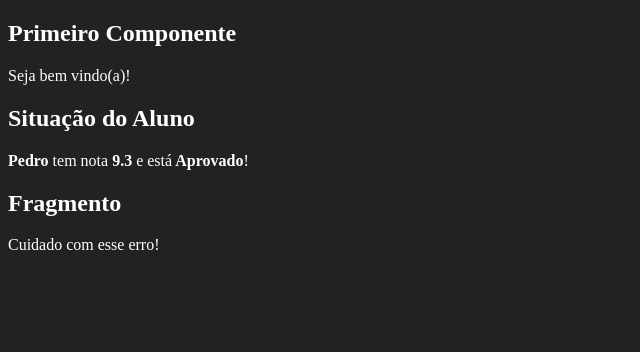
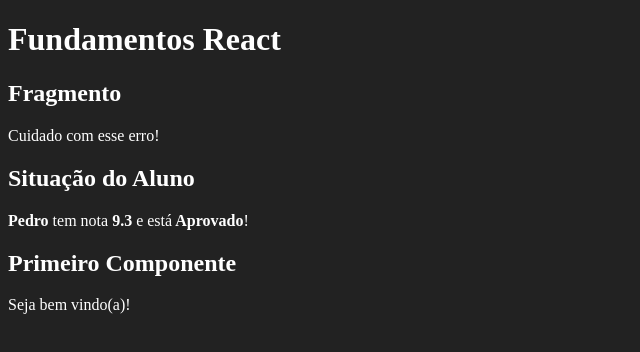
Before and after one commit to dhionson2/reactBiblioteca, a React (Create React App) app in the folder fundamentos-react/: page / in a window 1280 px wide. Shown: the top 352 px of the page, without its empty margins (0-640 px from the left). Built offline with nearby package versions, Linux system fonts and the light colour scheme.

Commit message:
app component

```diff
--- /dev/null
+++ b/fundamentos-react/src/App.jsx
@@ -0,0 +1,15 @@
+import React from "react";
+
+import Primeiro  from './components/basicos/Primeiro';
+import ComParametro from './components/basicos/ComParametro';
+import Fragmento from './components/basicos/Fragmento';
+
+export default  _ =>
+        <div id="app">
+            <h1>Fundamentos React</h1>
+            <Fragmento/>
+            <ComParametro
+                titulo="Situação do Aluno"
+                aluno="Pedro" nota={ 9.3}/>
+            <Primeiro></Primeiro>
+        </div>
--- a/fundamentos-react/src/index.js
+++ b/fundamentos-react/src/index.js
@@ -1,10 +1,9 @@
 import'./index.css'
 import  ReactDOM  from "react-dom";
 import React from 'react'
+import App from './App';
 
-import Primeiro  from './components/basicos/Primeiro';
-import ComParametro from './components/basicos/ComParametro';
-import Fragmento from './components/basicos/Fragmento';
+
 
 const tag = <label >Olá React!</label>
 
@@ -17,12 +16,6 @@
 //     document.getElementById('root')
 // )
 ReactDOM.render(
-    <div>
-        <Primeiro></Primeiro>
-        <ComParametro
-            titulo="Situação do Aluno"
-            aluno="Pedro" nota={ 9.3}/>
-            <Fragmento/>
-    </div>,
+    <App/>,
     document.getElementById('root')
 )
```
